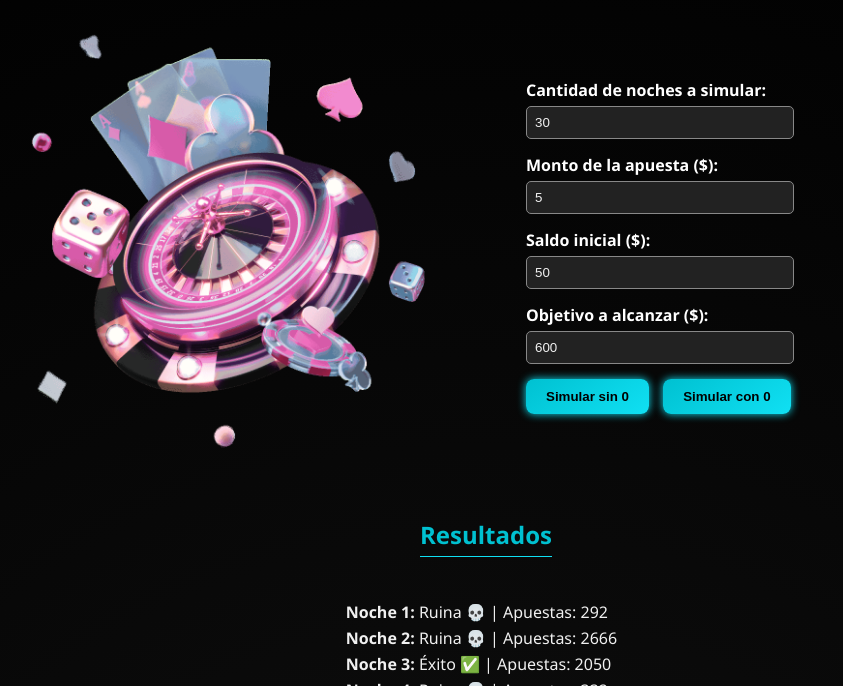
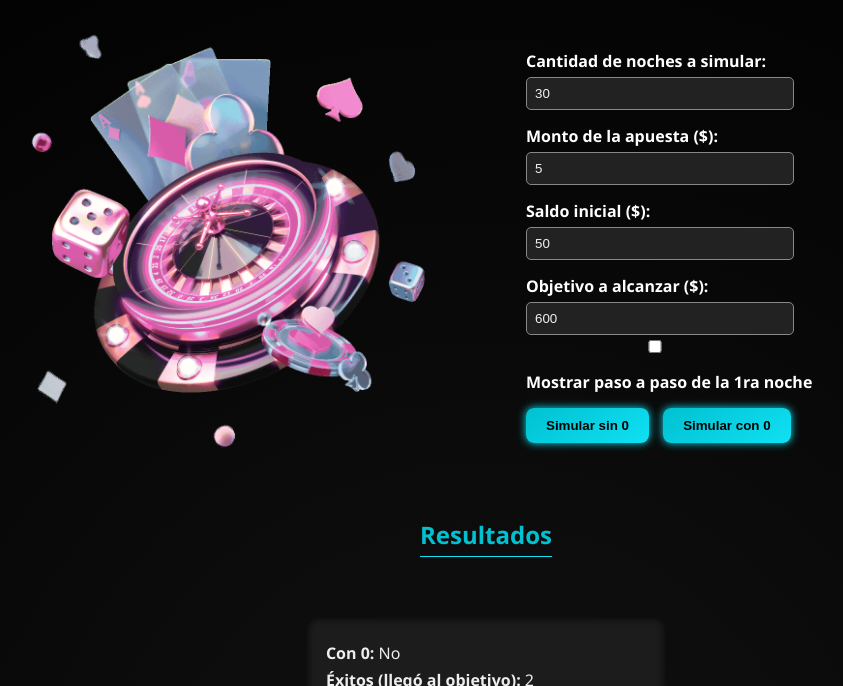
Before and after one commit to valentinalopezh98/LaRuinaDelJugador, a plain HTML site: page index.html in a window 1280 px wide. Both pictures are taken after a click on the button "Simular sin 0". Shown: the part 114-800 px from the top of the page, without its empty margins (154-997 px from the left). Drawn offline with nearby package versions, Linux system fonts and the light colour scheme.

Commit message:
agrega opcion de no simular siempre

```diff
--- a/index.html
+++ b/index.html
@@ -163,6 +163,10 @@
       <label for="objetivo">Objetivo a alcanzar ($):</label>
       <input type="number" id="objetivo" value="600" min="1" />
 
+      <input type="checkbox" id="mostrarPasoAPaso" />
+      <label for="mostrarPasoAPaso">Mostrar paso a paso de la 1ra noche</label>
+
+
       <div class="botones">
         <button onclick="ejecutarSimulacion(false)">Simular sin 0</button>
         <button onclick="ejecutarSimulacion(true)">Simular con 0</button>
@@ -218,7 +222,7 @@
     }
 
     // Paso 4: ejecutar múltiples noches y calcular estadísticas
-    function simularVariasNoches(cantidad, conCero = false, apuesta = 5, saldoInicial = 50, objetivo = 600) {
+    function simularVariasNoches(cantidad, conCero = false, apuesta = 5, saldoInicial = 50, objetivo = 600, mostrarPasoAPaso) {
     let exitos = 0;
     let totalApuestas = 0;
     let historialEjemplo = [];
@@ -232,7 +236,8 @@
       if (i === 0) historialEjemplo = resultado.historial;
 
       // Crear el resumen por noche con efecto de aparición
-      setTimeout(() => {
+      if (mostrarPasoAPaso){
+        setTimeout(() => {
         const p = document.createElement("p");
         p.innerHTML = `<strong>Noche ${i + 1}:</strong> ${resultado.exito ? "Éxito ✅" : "Ruina 💀"} | Apuestas: ${resultado.apuestas}`;
         p.style.opacity = 0;
@@ -244,6 +249,8 @@
           p.style.transform = "translateY(0)";
         }, 10);
       }, i * 100); // efecto en cascada
+      }
+
     }
 
     return {
@@ -261,8 +268,8 @@
       const apuesta = parseInt(document.getElementById("apuesta").value);
       const saldoInicial = parseInt(document.getElementById("saldoInicial").value);
       const objetivo = parseInt(document.getElementById("objetivo").value);
-
-      const resultado = simularVariasNoches(noches, conCero, apuesta, saldoInicial, objetivo);
+      const mostrarPasoAPaso = document.getElementById("mostrarPasoAPaso").checked;
+      const resultado = simularVariasNoches(noches, conCero, apuesta, saldoInicial, objetivo,mostrarPasoAPaso);
 
       document.getElementById("resultados").innerHTML = `
         <p><strong>Con 0:</strong> ${conCero ? "Sí" : "No"}</p>
```
